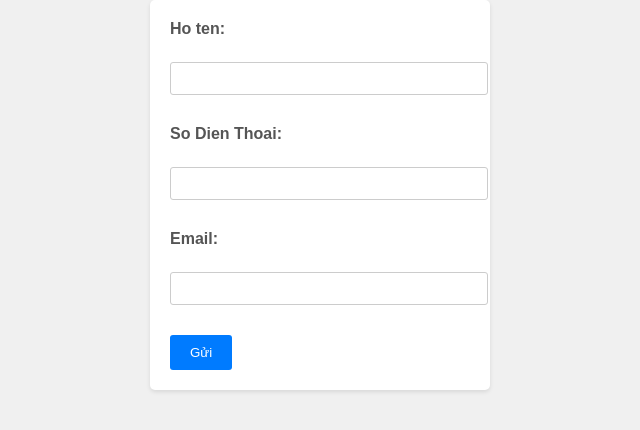
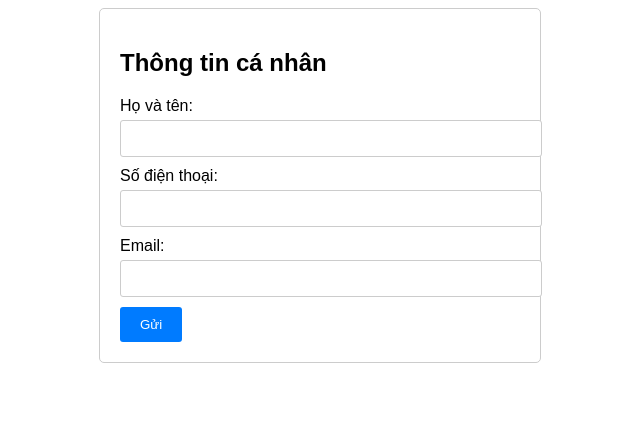
Before and after one commit to thaytuandm/c2305-nhom1, a plain HTML site: page vietanh.html in a window 1280 px wide. Shown: the whole page, without its empty margins (320-960 px from the left). Drawn offline with Linux system fonts and the light colour scheme.

Commit message:
Update vietanh.html

```diff
--- a/vietanh.html
+++ b/vietanh.html
@@ -1,79 +1,77 @@
 <!DOCTYPE html>
-<html>
+<html lang="en">
 <head>
-    <title>Biểu mẫu Họ tên và Email</title>
+<meta charset="UTF-8">
+<meta name="viewport" content="width=device-width, initial-scale=1.0">
+<title>Biểu mẫu thông tin</title>
+<link rel="stylesheet" href="styles.css">
 </head>
 <body>
-<form action="/submit" method="post">
-    <label for="hoTen">Ho ten:</label><br>
-    <input type="text" id="hoTen" name="hoTen"><br><br>
-    <label for="SDT">So Dien Thoai:</label><br>
-    <input type="text" id="So dien thoai" name="So dien thoai"><br><br>
+<div class="container">
+  <h2>Thông tin cá nhân</h2>
+  <form id="infoForm">
+    <label for="fullName">Họ và tên:</label>
+    <input type="text" id="fullName" name="fullName" required>
 
-    <label for="email">Email:</label><br>
-    <input type="email" id="email" name="email"><br><br>
+    <label for="phoneNumber">Số điện thoại:</label>
+    <input type="tel" id="phoneNumber" name="phoneNumber" required>
 
-    <input type="submit" value="Gửi">
+    <label for="email">Email:</label>
+    <input type="email" id="email" name="email" required>
+
+    <button type="submit">Gửi</button>
   </form>
-
+</div>
 <style>
-
     body {
   font-family: Arial, sans-serif;
-    margin: 0;
-    padding: 0;
-    background-color: #f0f0f0;
 }
 
-
-h2 {
-    color: #333;
-    text-align: center;
-    padding: 20px 0;
-}
-
-
-form {
-    width: 300px;
+.container {
+  max-width: 400px;
   margin: 0 auto;
   padding: 20px;
-    background-color: #fff;
+  border: 1px solid #ccc;
   border-radius: 5px;
-    box-shadow: 0 2px 4px rgba(0, 0, 0, 0.1);
 }
-
 
 label {
   display: block;
-    margin-bottom: 6px;
-    font-weight: bold;
-    color: #555;
+  margin-bottom: 5px;
 }
 
-input[type="text"],
-input[type="email"] {
+input {
   width: 100%;
-    padding: 8px;
-    margin-bottom: 12px;
+  padding: 10px;
+  margin-bottom: 10px;
   border: 1px solid #ccc;
   border-radius: 3px;
 }
 
-input[type="submit"] {
+button {
+  padding: 10px 20px;
   background-color: #007bff;
   color: #fff;
   border: none;
-    padding: 10px 20px;
   border-radius: 3px;
   cursor: pointer;
-    transition: background-color 0.3s;
 }
 
-input[type="submit"]:hover {
+button:hover {
   background-color: #0056b3;
 }
 
 </style>
+<script src="script.js"></script>
+<script document.getElementById("infoForm").addEventListener("submit", function(event) {
+     event.preventDefault();
 
+     const fullName = document.getElementById("fullName").value;
+     const phoneNumber = document.getElementById("phoneNumber").value;
+     const email = document.getElementById("email").value;
+
+     alert("Họ và tên: " + fullName + "\nSố điện thoại: " + phoneNumber + "\nEmail: " + email);
+   });
+></script>
 </body>
 </html>
```
Lines whose indentation alone changed are shown as unchanged.
